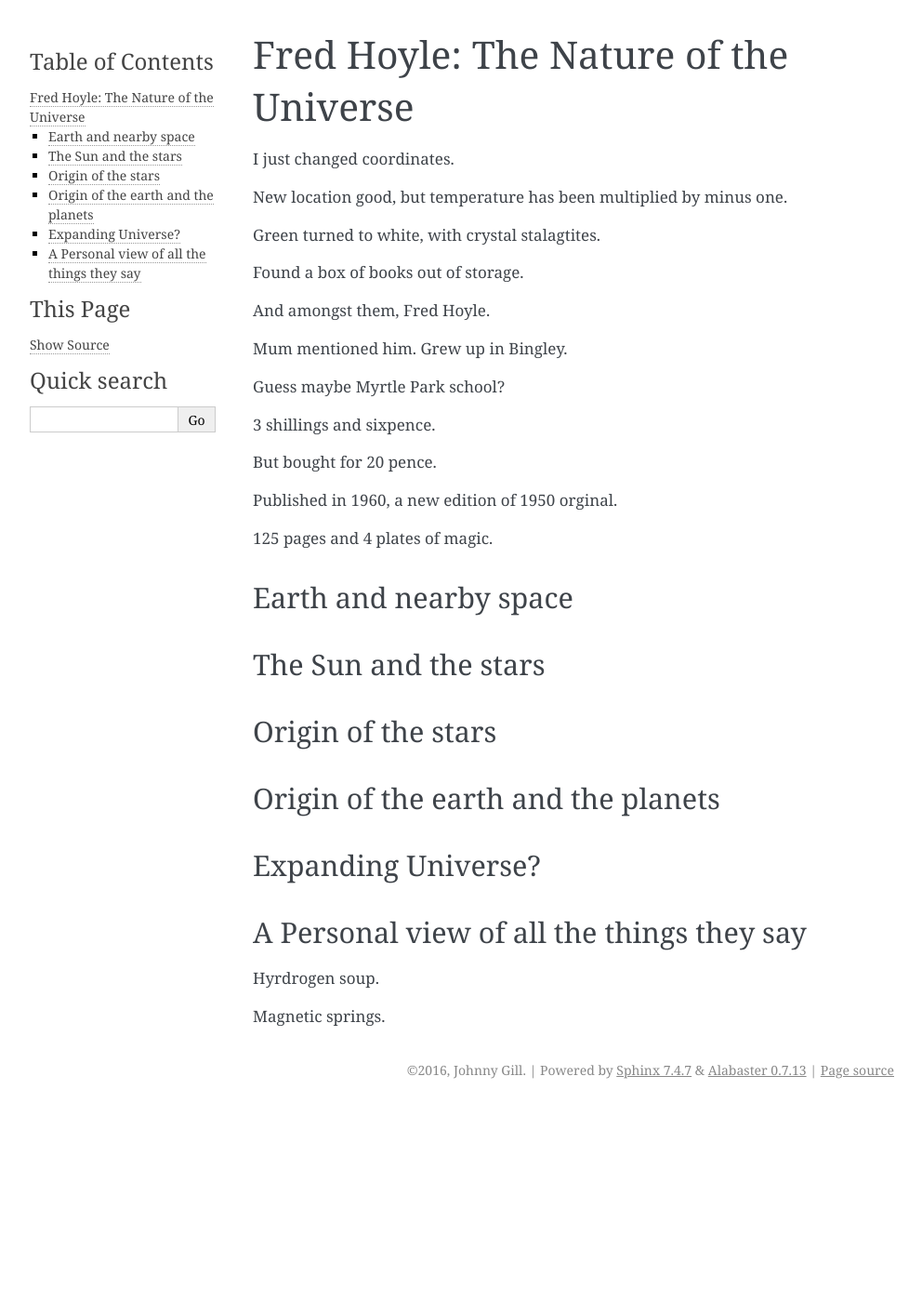
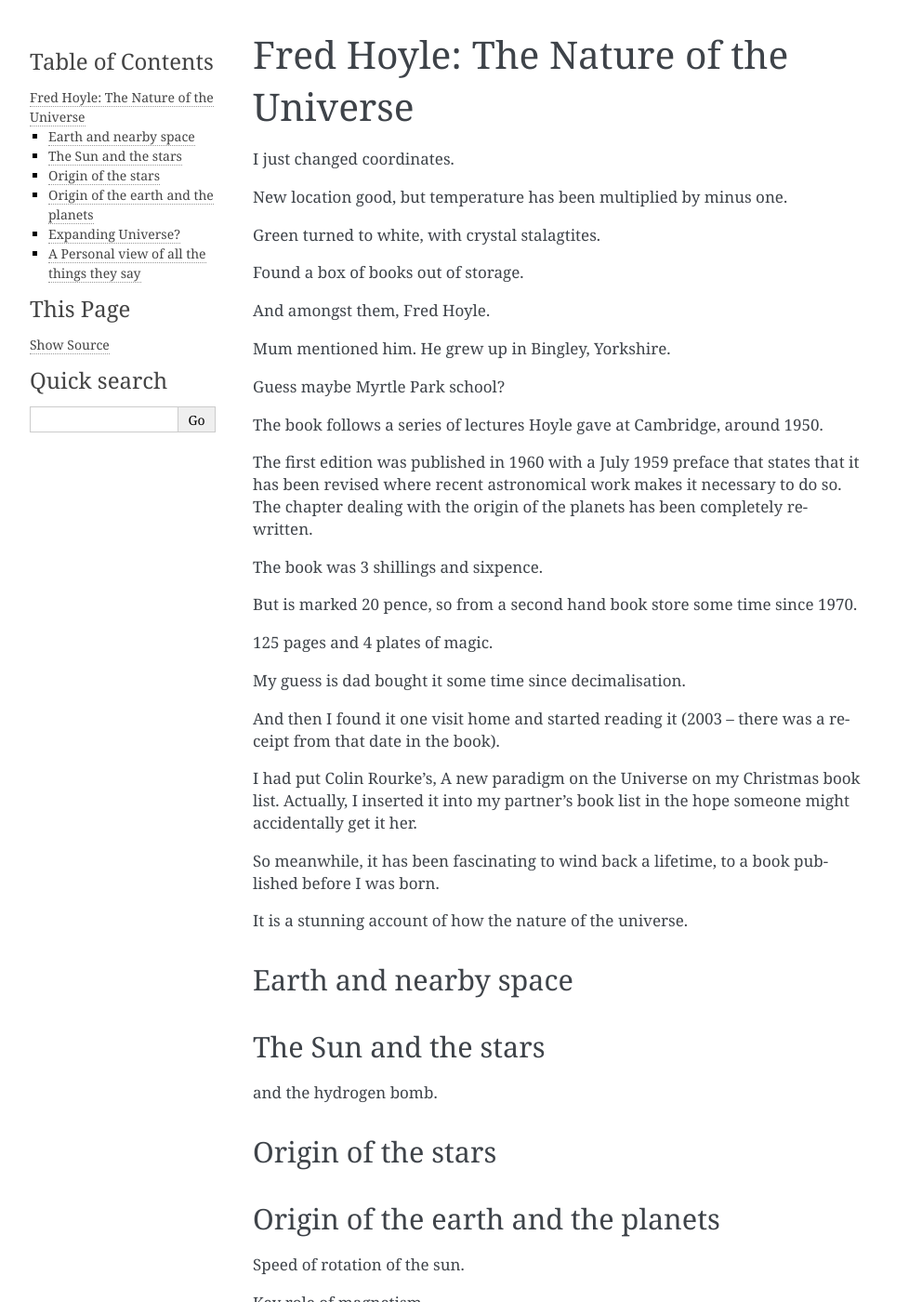
Before and after one commit to openbermuda/karmapi, a Sphinx documentation site: the page built from docs/nodice/fred.rst, in a window 1280 px wide and 1400 px high. Shown: the whole window at 93% size, without its empty margins (148-1140 px from the left). Built offline with Sphinx 7.4.7, drawn with Linux system fonts in a browser that asks for light colours; formulas are drawn with MathJax 3; pages that are not in the unit, such as notebooks, are missing from menus; some of the changed text lies outside the part shown.

Commit message:
how to build a universe, yours for 20p

```diff
--- a/docs/nodice/fred.rst
+++ b/docs/nodice/fred.rst
@@ -12,17 +12,38 @@ Found a box of books out of storage.
 
 And amongst them, Fred Hoyle.
 
-Mum mentioned him.  Grew up in Bingley.
+Mum mentioned him.  He grew up in Bingley, Yorkshire.
 
 Guess maybe Myrtle Park school?
 
-3 shillings and sixpence.
+The book follows a series of lectures Hoyle gave at Cambridge,
+around 1950.
 
-But bought for 20 pence.
+The first edition was published in 1960 with a July 1959 preface that
+states that it has been revised where recent astronomical work makes
+it necessary to do so.  The chapter dealing with the origin of the
+planets has been completely re-written.
 
-Published in 1960, a new edition of 1950 orginal.
+The book was 3 shillings and sixpence.
+
+But is marked 20 pence, so from a second hand book store some time
+since 1970.
 
 125 pages and 4 plates of magic.
+
+My guess is dad bought it some time since decimalisation.
+
+And then I found it one visit home and started reading it (2003 --
+there was a receipt from that date in the book).
+
+I had put Colin Rourke's, A new paradigm on the Universe on my
+Christmas book list.  Actually, I inserted it into my partner's book
+list in the hope someone might accidentally get it her.
+
+So meanwhile, it has been fascinating to wind back a lifetime, to a
+book published before I was born.
+
+It is a stunning account of how the nature of the universe.
 
 Earth and nearby space
 ======================
@@ -30,14 +51,27 @@ Earth and nearby space
 The Sun and the stars
 =====================
 
+and the hydrogen bomb.
+
 Origin of the stars
 ===================
 
 Origin of the earth and the planets
 ===================================
 
+Speed of rotation of the sun.
+
+Key role of magnetism.
+
 Expanding Universe?
 ===================
+
+Expanding and constantly generating new atoms.
+
+It should note that whilst Hoyle talked of an expanding universe,
+nothing in his arguments involved a big bang.
+
+Rather, he sets the scene with clouds of hydrogen soup.
 
 A Personal view of all the things they say
 ==========================================
@@ -45,3 +79,9 @@ A Personal view of all the things they say
 Hyrdrogen soup.
 
 Magnetic springs.
+
+Balls
+
+Rotation
+
+Spiral galaxies
```
